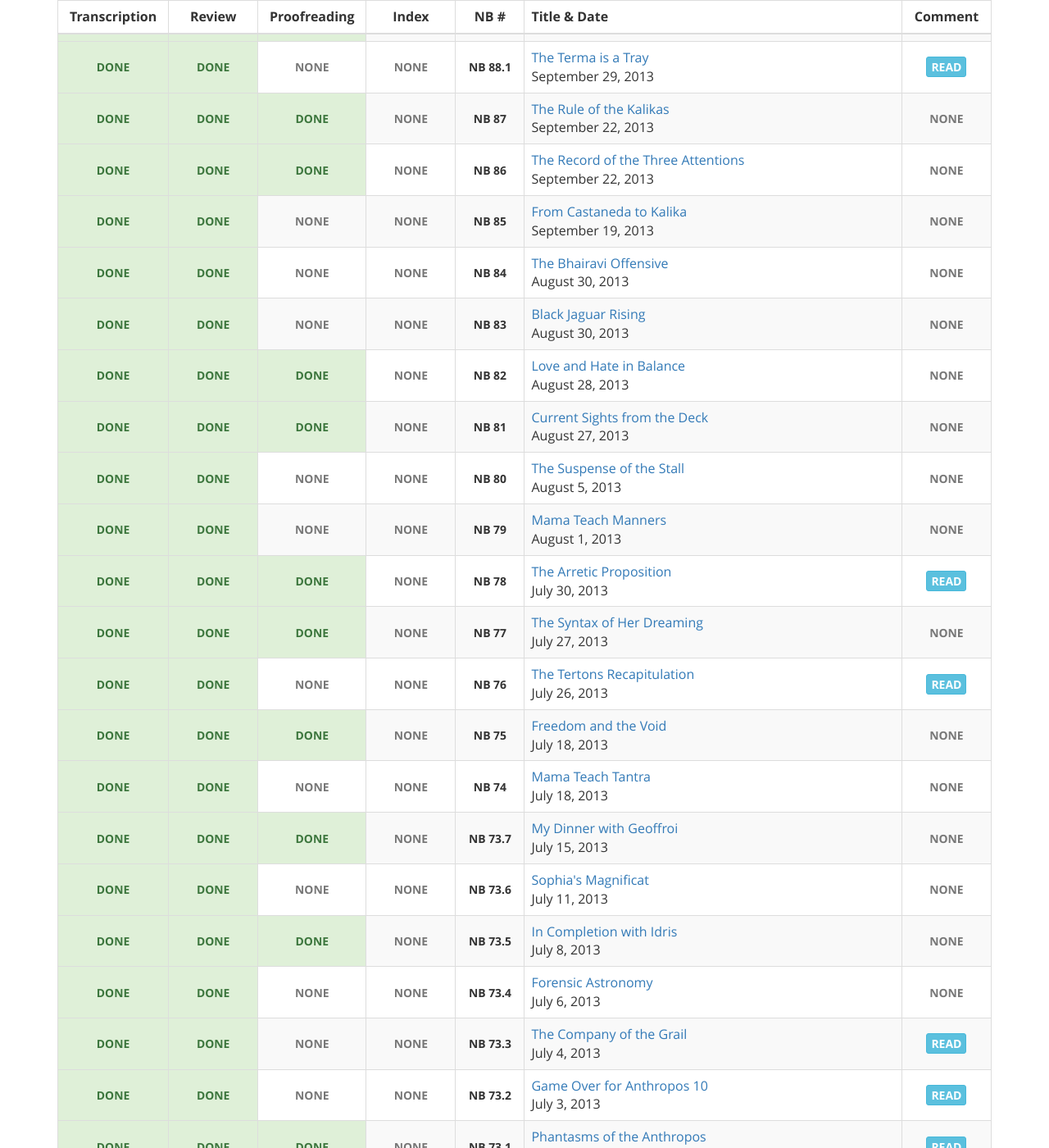
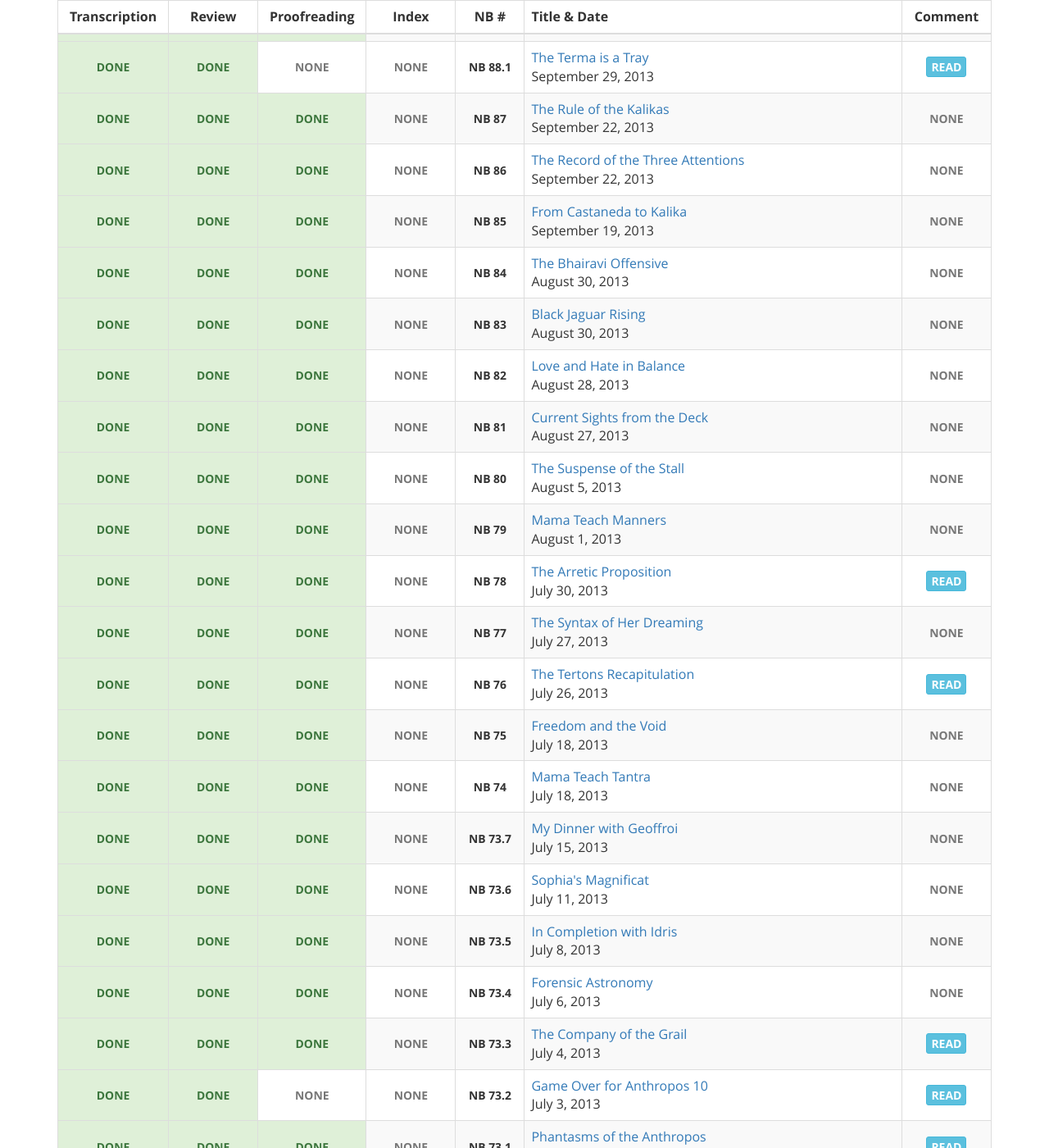
Before and after one commit to gaiaspora/gaiaspora.github.io, a Jekyll site: the page built from content/navigator-briefings.markdown, in a window 1280 px wide and 1400 px high, scrolled down 2642 px. Shown: the whole window at 82% size. Built offline with Jekyll 4.4.1, drawn with Linux system fonts in a browser that asks for light colours.

Commit message:
Update nb.yaml

```diff
--- a/_data/nb.yaml
+++ b/_data/nb.yaml
@@ -343,7 +343,7 @@
 - NB: "85"
   Transcription: "done"
   Review: "done"
-  Proofreading: "none"
+  Proofreading: "done"
   Index: "none"
   Title: "From Castaneda to Kalika"
   Date: "September 19, 2013"
@@ -352,7 +352,7 @@
 - NB: "84"
   Transcription: "done"
   Review: "done"
-  Proofreading: "none"
+  Proofreading: "done"
   Index: "none"
   Title: "The Bhairavi Offensive"
   Date: "August 30, 2013"
@@ -361,7 +361,7 @@
 - NB: "83"
   Transcription: "done"
   Review: "done"
-  Proofreading: "none"
+  Proofreading: "done"
   Index: "none"
   Title: "Black Jaguar Rising"
   Date: "August 30, 2013"
@@ -388,7 +388,7 @@
 - NB: "80"
   Transcription: "done"
   Review: "done"
-  Proofreading: "none"
+  Proofreading: "done"
   Index: "none"
   Title: "The Suspense of the Stall"
   Date: "August 5, 2013"
@@ -397,7 +397,7 @@
 - NB: "79"
   Transcription: "done"
   Review: "done"
-  Proofreading: "none"
+  Proofreading: "done"
   Index: "none"
   Title: "Mama Teach Manners"
   Date: "August 1, 2013"
@@ -424,7 +424,7 @@
 - NB: "76"
   Transcription: "done"
   Review: "done"
-  Proofreading: "none"
+  Proofreading: "done"
   Index: "none"
   Title: "The Tertons Recapitulation"
   Date: "July 26, 2013"
@@ -442,7 +442,7 @@
 - NB: "74"
   Transcription: "done"
   Review: "done"
-  Proofreading: "none"
+  Proofreading: "done"
   Index: "none"
   Title: "Mama Teach Tantra"
   Date: "July 18, 2013"
@@ -460,7 +460,7 @@
 - NB: "73.6"
   Transcription: "done"
   Review: "done"
-  Proofreading: "none"
+  Proofreading: "done"
   Index: "none"
   Title: "Sophia's Magnificat"
   Date: "July 11, 2013"
@@ -478,7 +478,7 @@
 - NB: "73.4"
   Transcription: "done"
   Review: "done"
-  Proofreading: "none"
+  Proofreading: "done"
   Index: "none"
   Title: "Forensic Astronomy"
   Date: "July 6, 2013"
@@ -487,7 +487,7 @@
 - NB: "73.3"
   Transcription: "done"
   Review: "done"
-  Proofreading: "none"
+  Proofreading: "done"
   Index: "none"
   Title: "The Company of the Grail"
   Date: "July 4, 2013"
```
